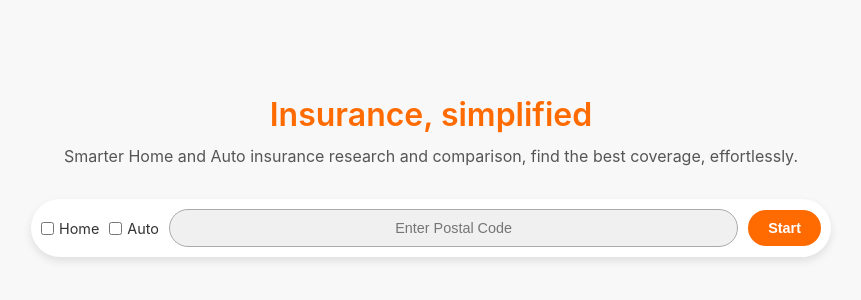
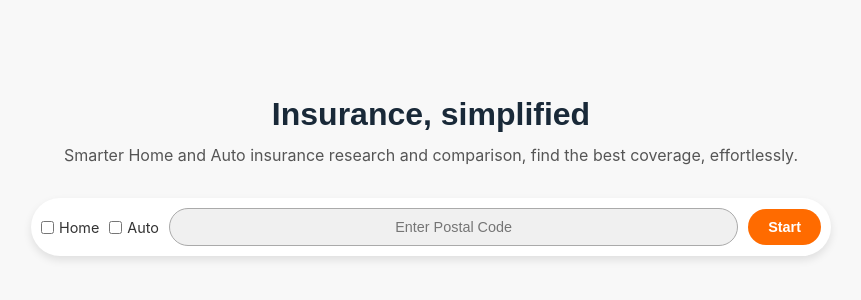
Before and after one commit to vidx3m/ince, a Next.js app: page / in a window 1280 px wide. Shown: the part 224-524 px from the top of the page, without its empty margins (209-1070 px from the left). Built offline with nearby package versions, Linux system fonts and the light colour scheme.

Commit message:
Updated landing page with How It Works section

```diff
--- a/pages/index.tsx
+++ b/pages/index.tsx
@@ -15,7 +15,13 @@ export default function Home() {
             textAlign: "center",
             width: "100vw"
         }}>
-            <h1 style={{ fontSize: "2rem", fontWeight: "600", marginBottom: "10px", color: "#ff6b00" }}>
+            <h1 style={{
+                fontSize: "2rem",
+                fontWeight: "600",
+                marginBottom: "10px",
+                color: "#192938",
+                fontFamily: "Norwester, sans-serif"
+            }}>
                 Insurance, simplified
             </h1>
             <p style={{ fontSize: "1rem", maxWidth: "800px", marginBottom: "30px", color: "#555", lineHeight: "1.6" }}>
```
